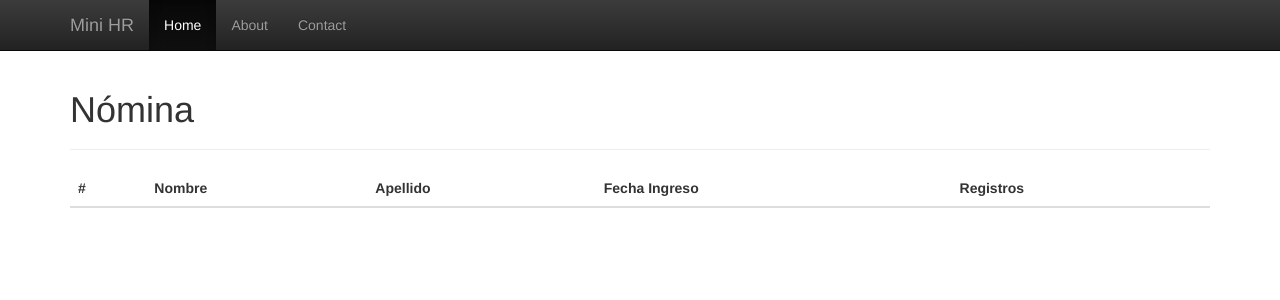
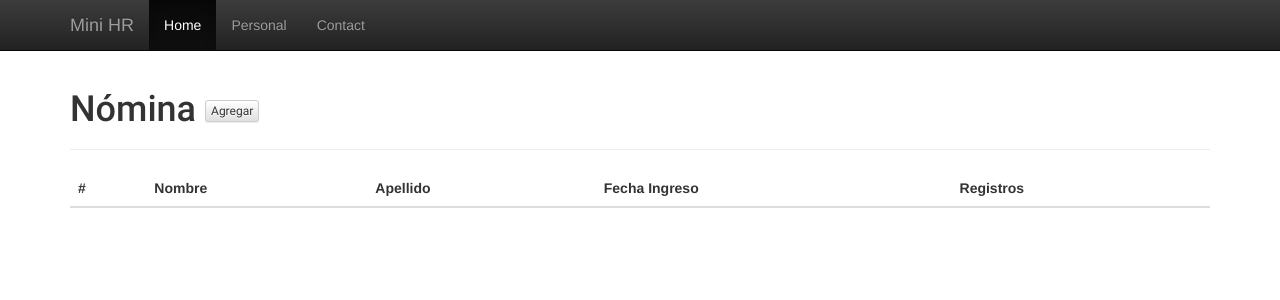
Before and after one commit to coyotevz/mini-hr, a Flask app: template hr/templates/employee_list.html in a window 1280 px wide. Shown: the top 300 px of the page. Run offline with Flask 2, Linux system fonts and the light colour scheme; the template is opened without the code that fills it, so the values that code supplies are empty; some libraries are stand-ins or nearby versions.

Commit message:
Some progress on front end

```diff
--- a/hr/static/css/mini-hr.css
+++ b/hr/static/css/mini-hr.css
@@ -7,3 +7,7 @@ body {
   text-align: center;
   font-family: "RobotoDraft",arial,sans-serif;
 }
+
+.page-header {
+  font-family: "RobotoDraft",arial,sans-serif;
+}
--- a/hr/templates/employee_list.html
+++ b/hr/templates/employee_list.html
@@ -2,7 +2,7 @@
 
 {% block page_content %}
 <div class="page-header">
-  <h1>Nómina</h1>
+  <h1>Nómina <a href="{{ url_for('employee_add') }}" class="btn btn-xs btn-default" type="button">Agregar</a></h1>
 </div>
 <div class="row">
   <div class="col-md-12">
--- a/hr/templates/layout.html
+++ b/hr/templates/layout.html
@@ -15,7 +15,7 @@
     <div id="navbar" class="collapse navbar-collapse">
       <ul class="nav navbar-nav">
         <li class="active"><a href="#">Home</a></li>
-        <li><a href="#about">About</a></li>
+        <li><a href="{{ url_for('employee_list') }}">Personal</a></li>
         <li><a href="#contact">Contact</a></li>
       </ul>
     </div>
```
Also changed, not shown: hr/views.py (+16 -0 lines).
